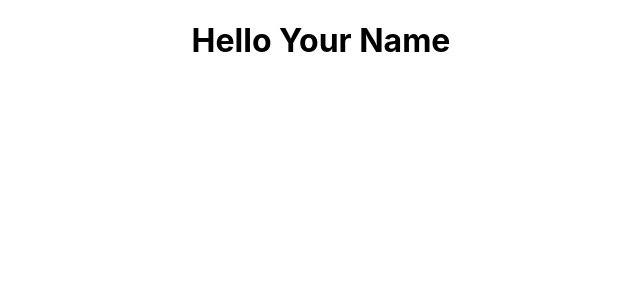
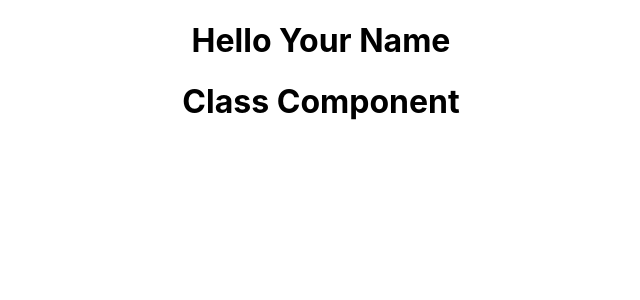
Before and after one commit to wdhafin/react-learn, a React (Create React App) app: page / in a window 1280 px wide. Shown: the top 300 px of the page, without its empty margins (319-959 px from the left). Built offline with nearby package versions, Linux system fonts and the light colour scheme.

Commit message:
Add Class Components

```diff
--- a/src/App.js
+++ b/src/App.js
@@ -1,12 +1,14 @@
 import React from 'react';
 import './App.css';
 import Greet from './components/Greet'
+import Welcome from './components/Welcome'
 // import {Greet} from './components/Greet' named import
 
 function App() {
   return (
     <div className="App">
       <Greet/>
+      <Welcome/>
     </div>
   );
 }
--- /dev/null
+++ b/src/components/Welcome.js
@@ -0,0 +1,9 @@
+import React, {Component} from "react"
+
+class Welcome extends Component{
+    render(){
+        return <h1>Class Component</h1>
+    }
+}
+
+export default Welcome
```
